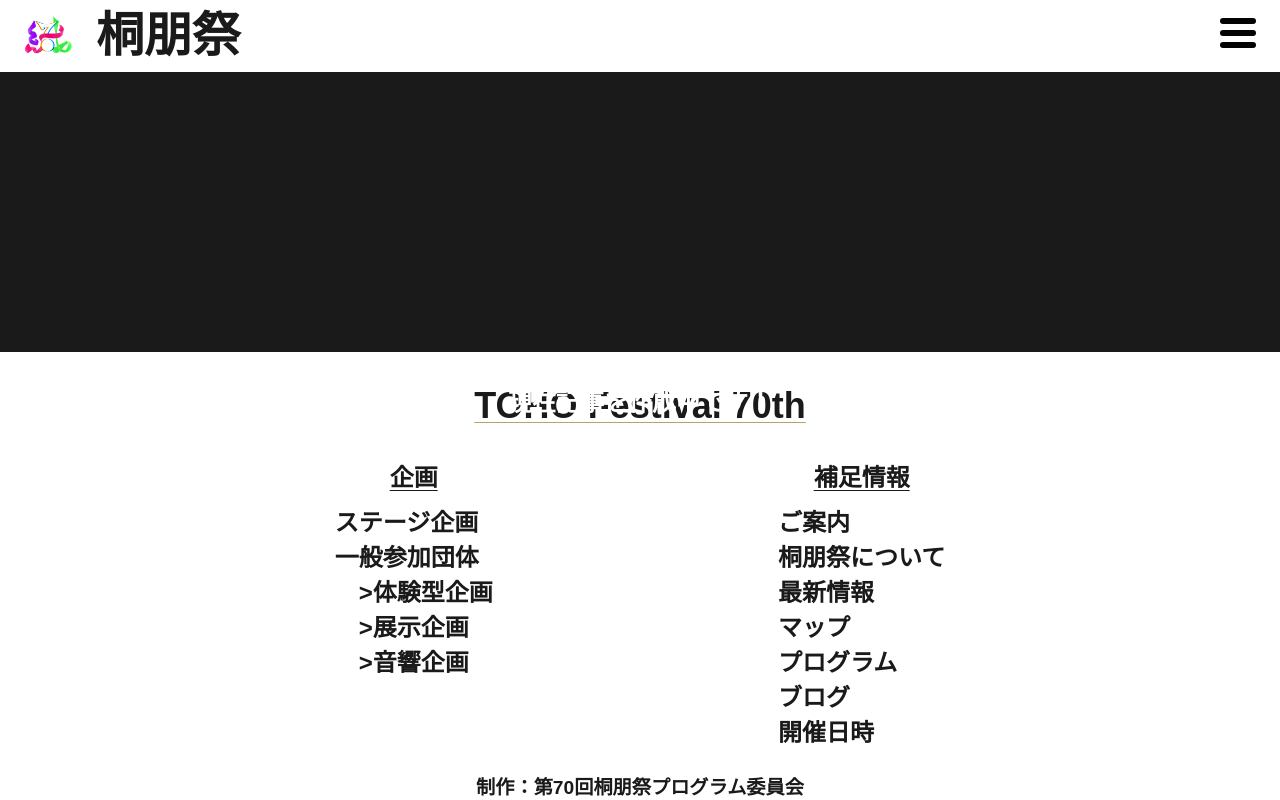
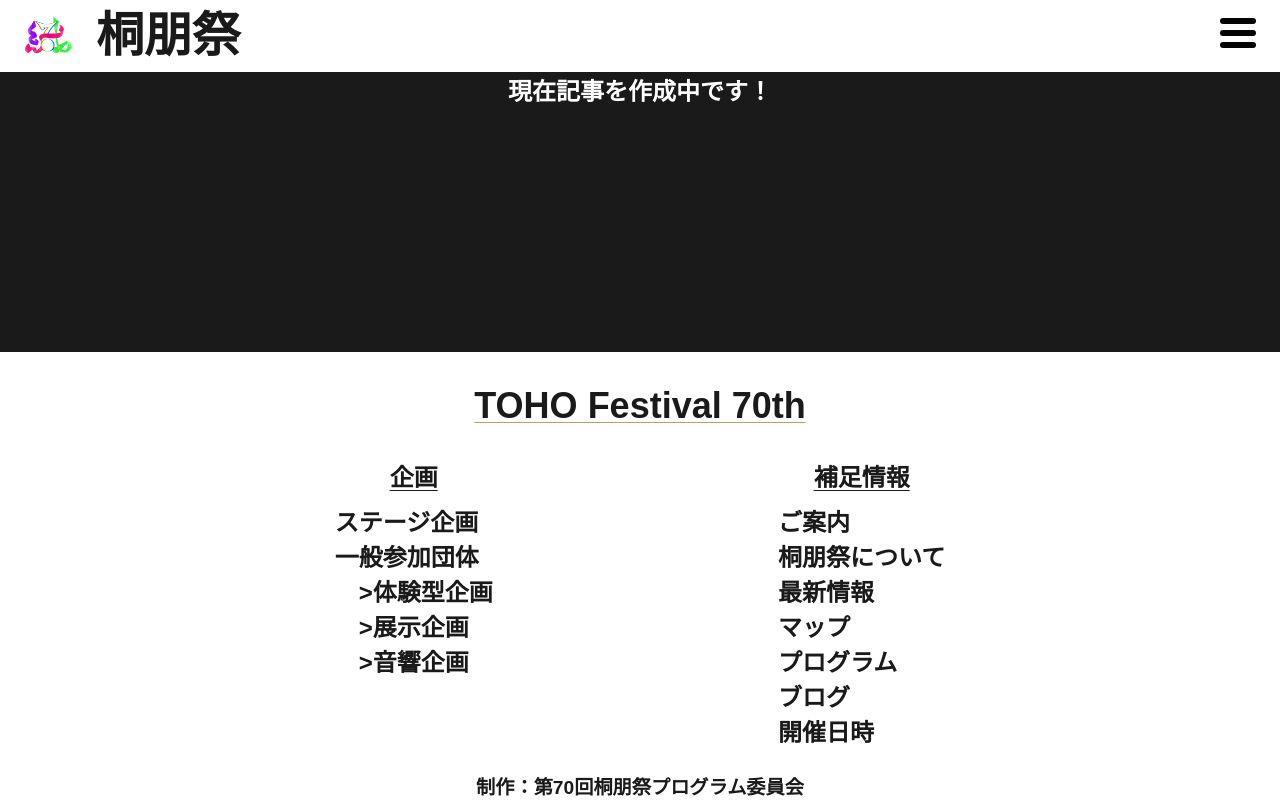
Before and after one commit to toho-festival/website-2021, a Next.js app: page /blog in a window 1280 px wide. Built offline with nearby package versions, Linux system fonts and the light colour scheme.

Commit message:
correct text location

```diff
--- a/src/pages/blog.tsx
+++ b/src/pages/blog.tsx
@@ -24,7 +24,7 @@ const Blog = () => {
           </Box>
         </Wrap>
       })} */}
-      <Creating>現在記事を作成中です！</Creating>
+      <Center>現在記事を作成中です！</Center>
     </Wrap>
   </>
 }
@@ -82,9 +82,9 @@ const Box = styled.p`
   word-wrap: break-word;
 `;
 
-const Creating = styled.div`
-  position: absolute;
-  top: 50%;
-  left: 50%;
-  transform: translateX(-50%)translateY(-50%);
-`;
+// const Creating = styled.div`
+//   position: absolute;
+//   top: 50%;
+//   left: 50%;
+//   transform: translateX(-50%)translateY(-50%);
+// `;
--- a/src/pages/news.tsx
+++ b/src/pages/news.tsx
@@ -22,7 +22,7 @@ const News: FC<Props> = (props) => {
       <Box>
         <ReactMarkdown children={props.content} />
       </Box> */}
-      <Creating>現在記事を作成中です！</Creating>
+      <Center>現在記事を作成中です！</Center>
     </Wrap>
   )
 }
```
